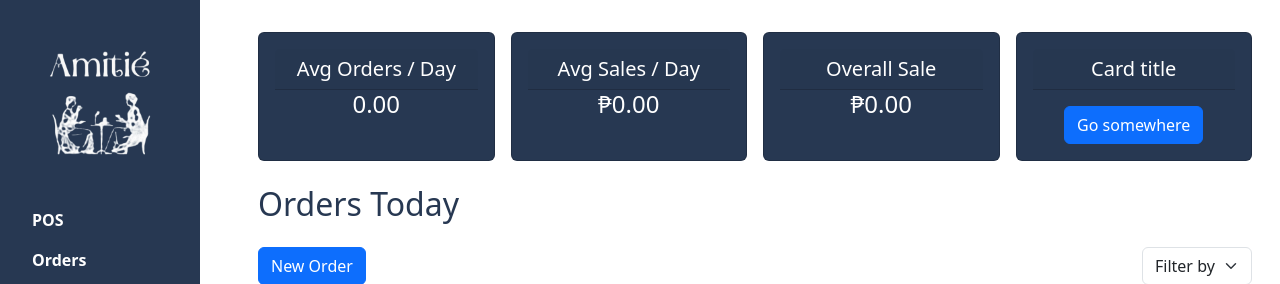
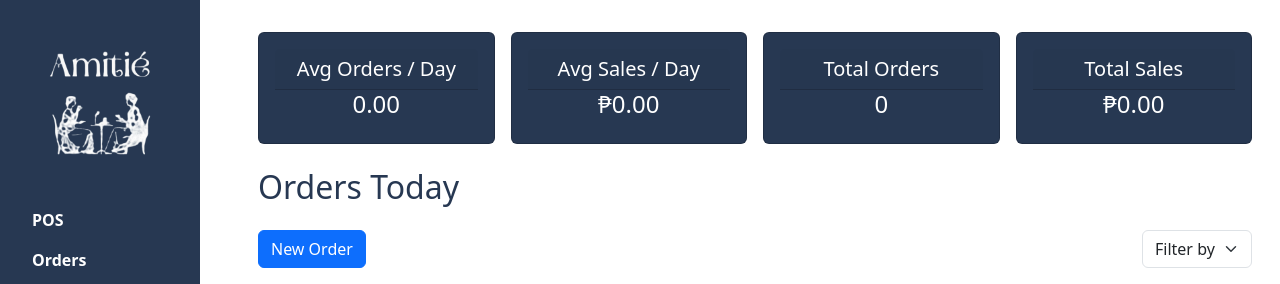
Before and after one commit to YourNewbDev/AmitieCafe, a PHP site: page /dashboard.php in a window 1280 px wide. Shown: the top 284 px of the page. Run offline with PHP 8.4, Linux system fonts and the light colour scheme; a user stored in the database is signed in; data that the repository does not hold is empty; some libraries are stand-ins or nearby versions.

Commit message:
Worked on dashboard.php

```diff
--- a/actions/process-order.php
+++ b/actions/process-order.php
@@ -62,6 +62,6 @@ if ($_SERVER['REQUEST_METHOD'] == 'POST') {
 
     }
 
-    header("Location: ../order.php");
+    header("Location: ../dashboard.php");
     exit;
 }
--- a/dashboard.php
+++ b/dashboard.php
@@ -31,6 +31,10 @@ try {
     $stmt_total_sale = $pdo->prepare("SELECT SUM(productorder_total) AS total_sale FROM tblproductorder");
     $stmt_total_sale->execute();
     $total_sale = $stmt_total_sale->fetch();
+
+    $stmt_total_order = $pdo->prepare("SELECT COUNT(*) AS total_order FROM tblorder");
+    $stmt_total_order->execute();
+    $total_order = $stmt_total_order->fetch();
 
     $stmt_sale_per_day = $pdo->prepare("SELECT ROUND(SUM(daily_total) / COUNT(DISTINCT order_date), 2) AS avg_sales_per_day
     FROM (
@@ -150,8 +154,8 @@ try {
             <div class="col">
                 <div class="card bg-custom h-100">
                     <div class="card-body text-white text-center">
-                        <h5 class="card-header">Overall Sale</h5>
-                        <h4>₱<?php echo number_format($total_sale['total_sale'], 2) ?></h4>
+                        <h5 class="card-header">Total Orders</h5>
+                        <h4><?php echo number_format($total_order['total_order']) ?></h4>
                     </div>
                 </div>
             </div>
@@ -160,9 +164,8 @@ try {
             <div class="col">
                 <div class="card bg-custom h-100">
                     <div class="card-body text-white text-center">
-                        <h5 class="card-header">Card title</h5>
-                        <p class="card-text"></p>
-                        <a href="#" class="btn btn-primary">Go somewhere</a>
+                        <h5 class="card-header">Total Sales</h5>
+                        <h4>₱<?php echo number_format($total_sale['total_sale'], 2) ?></h4>
                     </div>
                 </div>
             </div>
--- a/order.php
+++ b/order.php
@@ -357,4 +357,7 @@ try {
         <?php endif; ?>
 
     });
+    setInterval(function () {
+        window.location.reload();
+    }, 10000);
 </script>
```
